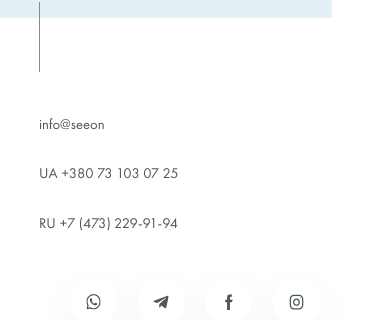
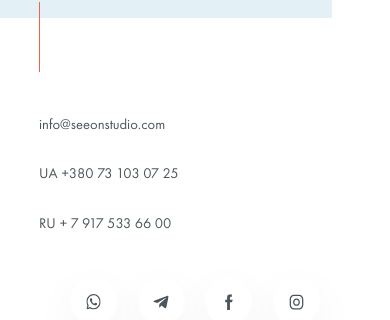
Before and after one commit to M4TV1K/Seeon, a Flask app: page / in a window 390 px wide. Shown: the part 1029-1349 px from the top of the page. Run offline with Flask 2, Linux system fonts and the light colour scheme.

Commit message:
Added all links

```diff
--- a/static/css/index.css
+++ b/static/css/index.css
@@ -1,3 +1,21 @@
+
+#loaderHolder {
+    z-index: 20;
+    background-color: #fbfbfb;
+    display: flex;
+    justify-content: center;
+    top: 0;
+    left: 0;
+    position: absolute;
+    width: 100vw;
+    height: 100vh;
+}
+
+#loaderHolder > img {
+    margin-top: 30vh;
+    width: 15vw;
+    height: 15vw;
+}
 
 #topHolder {
     display: -webkit-box;
@@ -142,6 +160,11 @@
 }
 
 @media screen and (max-width: 1024px) {
+    #loaderHolder > img {
+        margin-top: 36vh;
+        width: 20vh;
+        height: 20vh;
+    }
     #topHolder {
         height: 100vh;
         background: -webkit-gradient(linear, left top, right top, color-stop(92%, #E3F1F6), color-stop(8%, #FFFFFF));
--- a/static/css/pattern.css
+++ b/static/css/pattern.css
@@ -459,19 +459,19 @@ textarea {
     margin-left: 1vw;
 }
 
-.number > a, .privacy-policy {
+#mailLink, .number > a, .privacy-policy {
     text-decoration: none;
     cursor: pointer;
 }
 
-.number > a:link, .privacy-policy {
+#mailLink:link, .number > a:link, .privacy-policy {
     color: #4B575C;
 }
-.number > a:visited, .privacy-policy {
+#mailLink:visited, .number > a:visited, .privacy-policy {
     color: #4B575C;
 }
 
-.number > a:hover, .privacy-policy:hover {
+#mailLink:hover, .number > a:hover, .privacy-policy:hover {
     color: #F46244;
     text-decoration: underline;
 }
--- a/static/js/index.js
+++ b/static/js/index.js
@@ -70,6 +70,10 @@ $(document).ready(() => {
     document.addEventListener("fullscreenchange",() => {
         if(!document.fullscreenElement) exitFullscreen();
     }, false);
+
+    setTimeout(() => {
+        $("#loaderHolder").fadeOut().css('display', 'none');
+    },2000);
 })
 
 $(window).scroll(() => {
--- a/templates/index.html
+++ b/templates/index.html
@@ -17,6 +17,9 @@
 {% endblock %}
 
 {% block body %}
+    <div id="loaderHolder">
+        <img src="{{ url_for('static', filename='img/loader.gif') }}" alt="loader">
+    </div>
     <article id="topHolder">
         <section id="headerHolder">
             <h1 id="theHeader" class="the-biggest-text tenor-sans-font">SEE<span class="tenor-sans-font">ON</span></h1>
@@ -53,10 +56,10 @@
             <div class="what-buttonHolder round-button-holder sm-holder-menu" onclick="openInNewTab('')">
                 <img class="what-button sm-button" src="{{ url_for('static', filename='img/what.svg') }}" alt="What's up button">
             </div>
-            <div class="telegram-buttonHolder round-button-holder sm-holder-menu" onclick="openInNewTab('')">
+            <div class="telegram-buttonHolder round-button-holder sm-holder-menu" onclick="openInNewTab('https://t.me/Seeonstudio')">
                 <img class="telegram-button sm-button" src="{{ url_for('static', filename='img/telegram.svg') }}" alt="Telegram button">
             </div>
-            <div class="fb-buttonHolder round-button-holder sm-holder-menu" onclick="openInNewTab('')">
+            <div class="fb-buttonHolder round-button-holder sm-holder-menu" onclick="openInNewTab('https://www.facebook.com/seeonst/')">
                 <img class="fb-button sm-button"  src="{{ url_for('static', filename='img/fb.svg') }}" alt="Facebook button">
             </div>
             <div class="insta-buttonHolder round-button-holder sm-holder-menu" onclick="openInNewTab('https://instagram.com/seeon_studio?igshid=9w1ekk94wwaf')">
--- a/templates/pattern.html
+++ b/templates/pattern.html
@@ -46,10 +46,10 @@
                         <div id="instaButtonMenuHolder" class="round-button-holder sm-holder-menu" onclick="openInNewTab('https://instagram.com/seeon_studio?igshid=9w1ekk94wwaf')">
                             <img id="instaButtonMenu" class="sm-button" src="{{ url_for('static', filename='img/insta-menu.svg') }}" alt="Instagram button">
                         </div>
-                        <div id="fbButtonMenuHolder" class="round-button-holder sm-holder-menu" onclick="openInNewTab('')">
+                        <div id="fbButtonMenuHolder" class="round-button-holder sm-holder-menu" onclick="openInNewTab('https://www.facebook.com/seeonst/')">
                             <img id="fbButtonMenu" class="sm-button"  src="{{ url_for('static', filename='img/fb-menu.svg') }}" alt="Facebook button">
                         </div>
-                        <div id="telegramButtonMenuHolder" class="round-button-holder sm-holder-menu" onclick="openInNewTab('')">
+                        <div id="telegramButtonMenuHolder" class="round-button-holder sm-holder-menu" onclick="openInNewTab('https://t.me/Seeonstudio')">
                             <img id="telegramButtonMenu" class="sm-button" src="{{ url_for('static', filename='img/telegram-menu.svg') }}" alt="Telegram button">
                         </div>
                         <div id="whatButtonMenuHolder" class="round-button-holder sm-holder-menu" onclick="openInNewTab('')">
@@ -74,14 +74,14 @@
                 <img src="{{ url_for('static', filename='img/contact-line.svg') }}" id="contactOrangeLine" class="orange-line" alt="Orange line"/>
                 <div id="contactHorizontalLine" class="horizontal-line mobile"></div>
                 <article id="contacts">
-                    <p class="contact-text">info@seeon</p>
+                    <p class="contact-text"><a id="mailLink" href="mailto:info@seeonstudio.com">info@seeonstudio.com</a></p>
                     <section class="number-holder">
                         <p class="contact-text">UA</p>
                         <p class="number contact-text"><a href="tel:+380731030725">+380 73 103 07 25</a></p>
                     </section>
                     <section class="number-holder">
                         <p class="contact-text">RU</p>
-                        <p class="number contact-text"><a href="tel:+74732299194">+7 (473) 229-91-94</a></p>
+                        <p class="number contact-text"><a href="tel:+79175336600">+ 7 917 533 66 00</a></p>
                     </section>
                 </article>
             </section>
@@ -90,10 +90,10 @@
                     <div class="what-buttonHolder round-button-holder sm-holder-menu" onclick="openInNewTab('')">
                         <img class="what-button sm-button" src="{{ url_for('static', filename='img/what.svg') }}" alt="What's up button">
                     </div>
-                    <div class="telegram-buttonHolder round-button-holder sm-holder-menu" onclick="openInNewTab('')">
+                    <div class="telegram-buttonHolder round-button-holder sm-holder-menu" onclick="openInNewTab('https://t.me/Seeonstudio')">
                         <img class="telegram-button sm-button" src="{{ url_for('static', filename='img/telegram.svg') }}" alt="Telegram button">
                     </div>
-                    <div class="fb-buttonHolder round-button-holder sm-holder-menu" onclick="openInNewTab('')">
+                    <div class="fb-buttonHolder round-button-holder sm-holder-menu" onclick="openInNewTab('https://www.facebook.com/seeonst/')">
                         <img class="fb-button sm-button"  src="{{ url_for('static', filename='img/fb.svg') }}" alt="Facebook button">
                     </div>
                     <div class="insta-buttonHolder round-button-holder sm-holder-menu" onclick="openInNewTab('https://instagram.com/seeon_studio?igshid=9w1ekk94wwaf')">
@@ -107,7 +107,7 @@
                         <p class="language-page language tenor-sans-font">EN</p>
                     </article>
                     <article id="copyrightTextHolder">
-                        <p class="small-text">© «Seeon studio» | <a href="" class="privacy-policy">Privacy Policy</a></p>
+                        <p class="small-text">© «Seeon studio» | <a href="https://policies.google.com/privacy" target="_blank" class="privacy-policy">Privacy Policy</a></p>
                     </article>
                 </article>
             </section>
```
Also changed, not shown: static/img/loader.gif (added).
